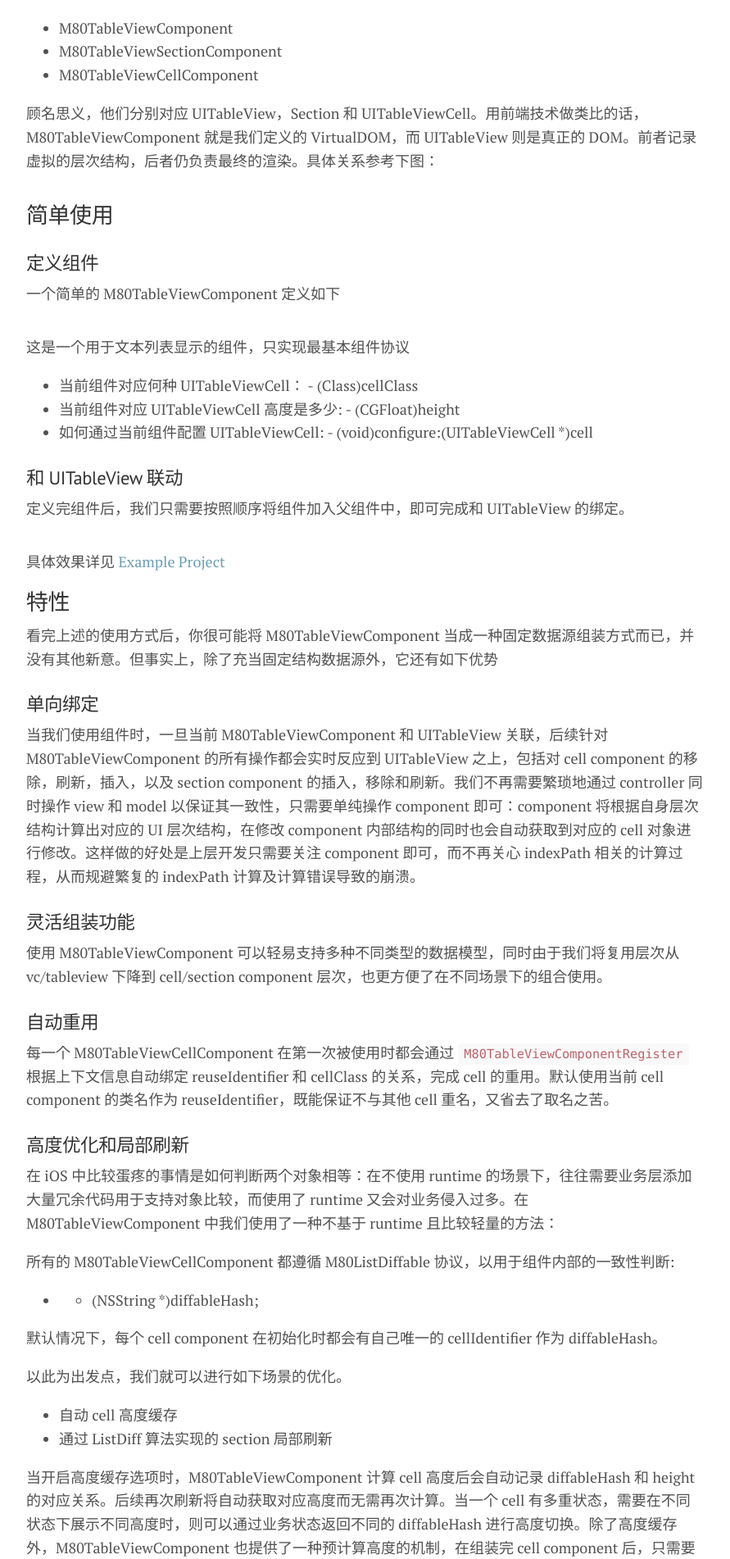
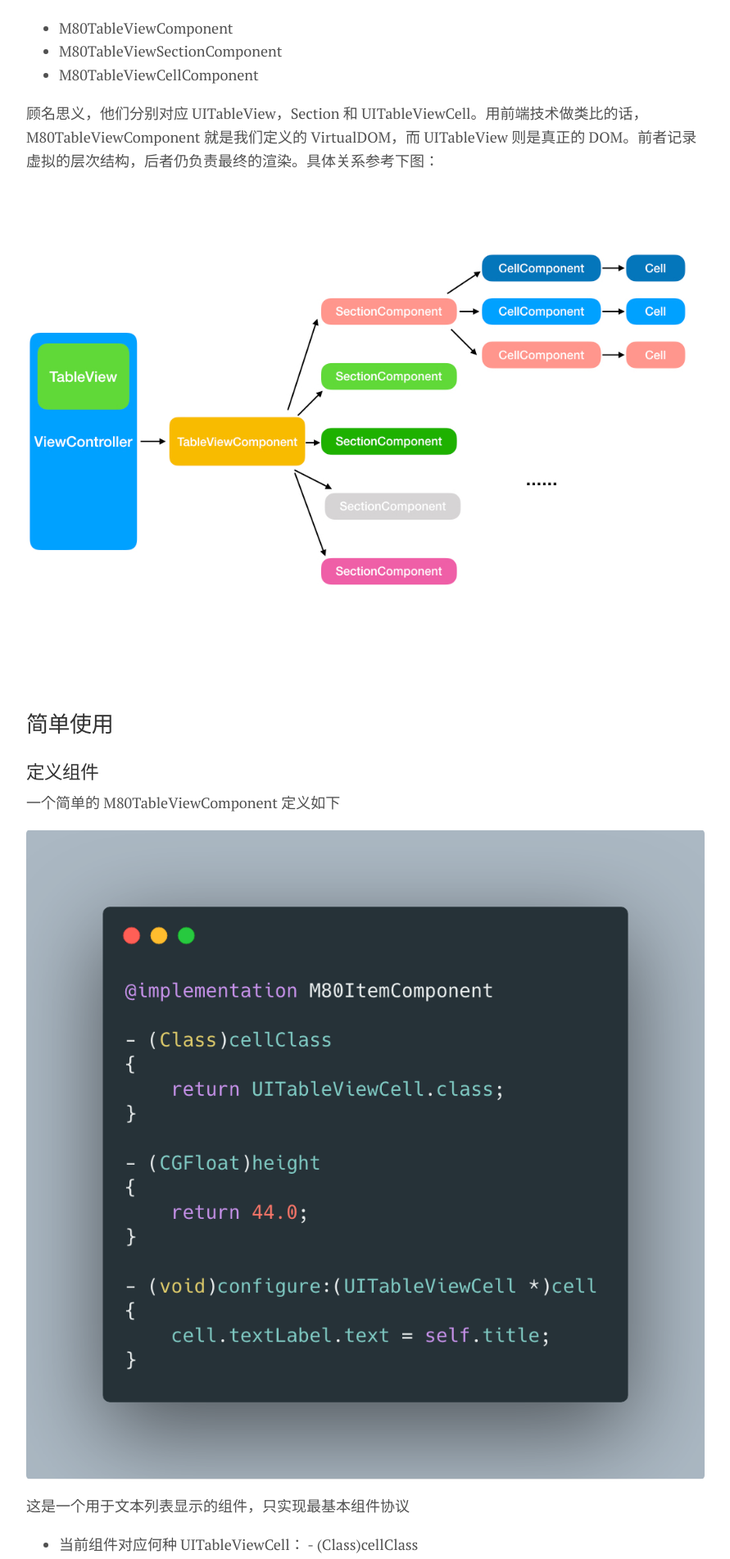
Before and after one commit to xiangwangfeng/xiangwangfeng.github.io, a Jekyll site: the page built from _posts/2019-07-20-UITableView 组件化.md, in a window 1280 px wide. Shown: the part 1301-3203 px from the top of the page at 82% size, without its empty margins (194-1085 px from the left). Built offline with Jekyll 4.4.1, drawn with Linux system fonts in a browser that asks for light colours.

Commit message:
Update 2019-07-20-UITableView 组件化.md

```diff
--- a/_posts/2019-07-20-UITableView 组件化.md
+++ b/_posts/2019-07-20-UITableView 组件化.md
@@ -38,7 +38,7 @@ title:  UITableView 组件化
 
 顾名思义，他们分别对应 UITableView，Section 和 UITableViewCell。用前端技术做类比的话，M80TableViewComponent 就是我们定义的 VirtualDOM，而 UITableView 则是真正的 DOM。前者记录虚拟的层次结构，后者仍负责最终的渲染。具体关系参考下图：
 
-![](../images/component_arch.jpg)
+![](/images/component_arch.jpg)
 
 ## 简单使用
 
@@ -46,7 +46,7 @@ title:  UITableView 组件化
 
 一个简单的 M80TableViewComponent 定义如下
 
-![](../images/item_component.png)
+![](/images/item_component.png)
 
 这是一个用于文本列表显示的组件，只实现最基本组件协议
 
@@ -60,7 +60,7 @@ title:  UITableView 组件化
 
 定义完组件后，我们只需要按照顺序将组件加入父组件中，即可完成和 UITableView 的绑定。
 
-![](../images/component_usage.png)
+![](/images/component_usage.png)
 
 具体效果详见 [Example Project](https://github.com/xiangwangfeng/M80TableViewComponent)
 
```
